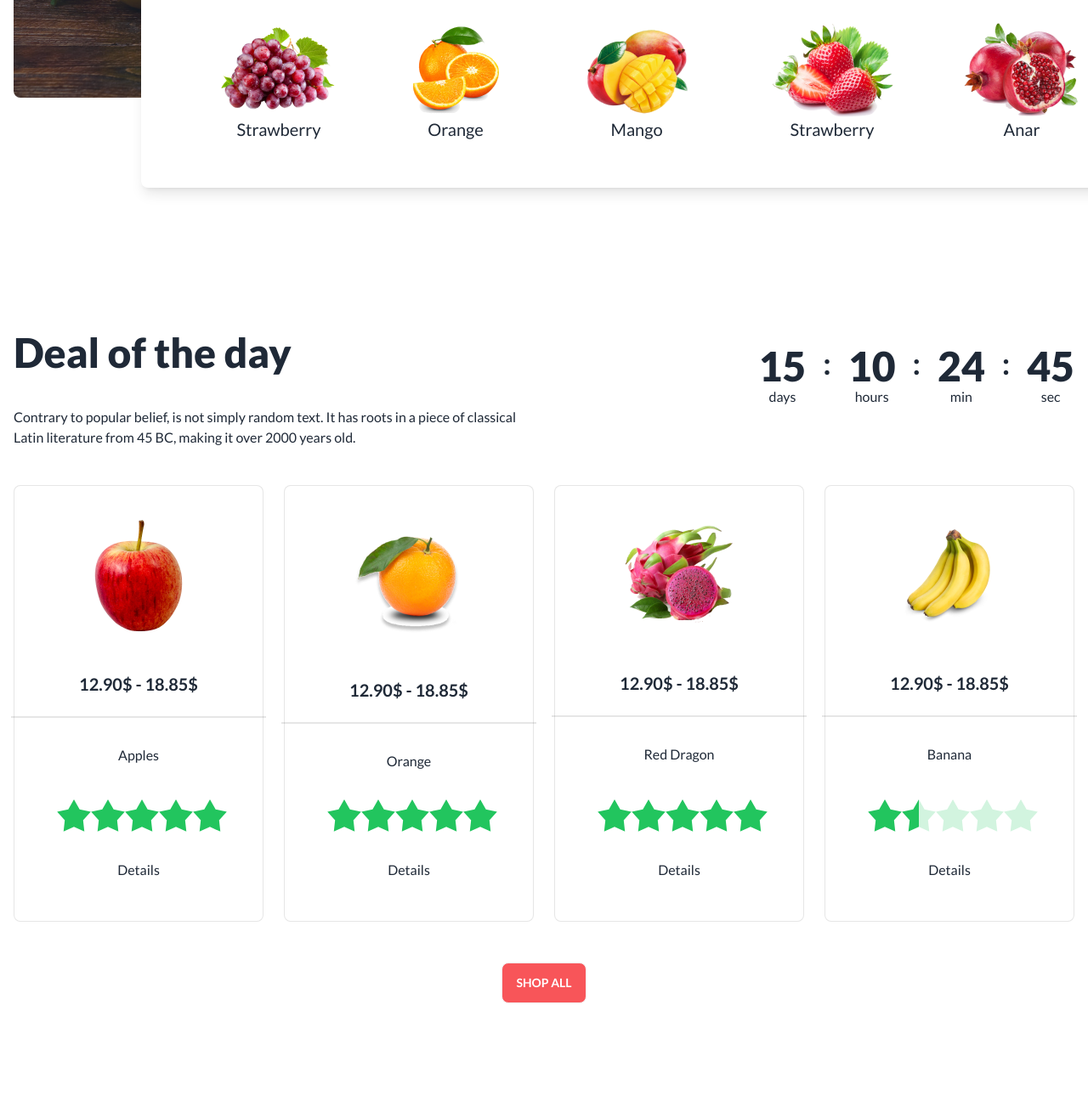
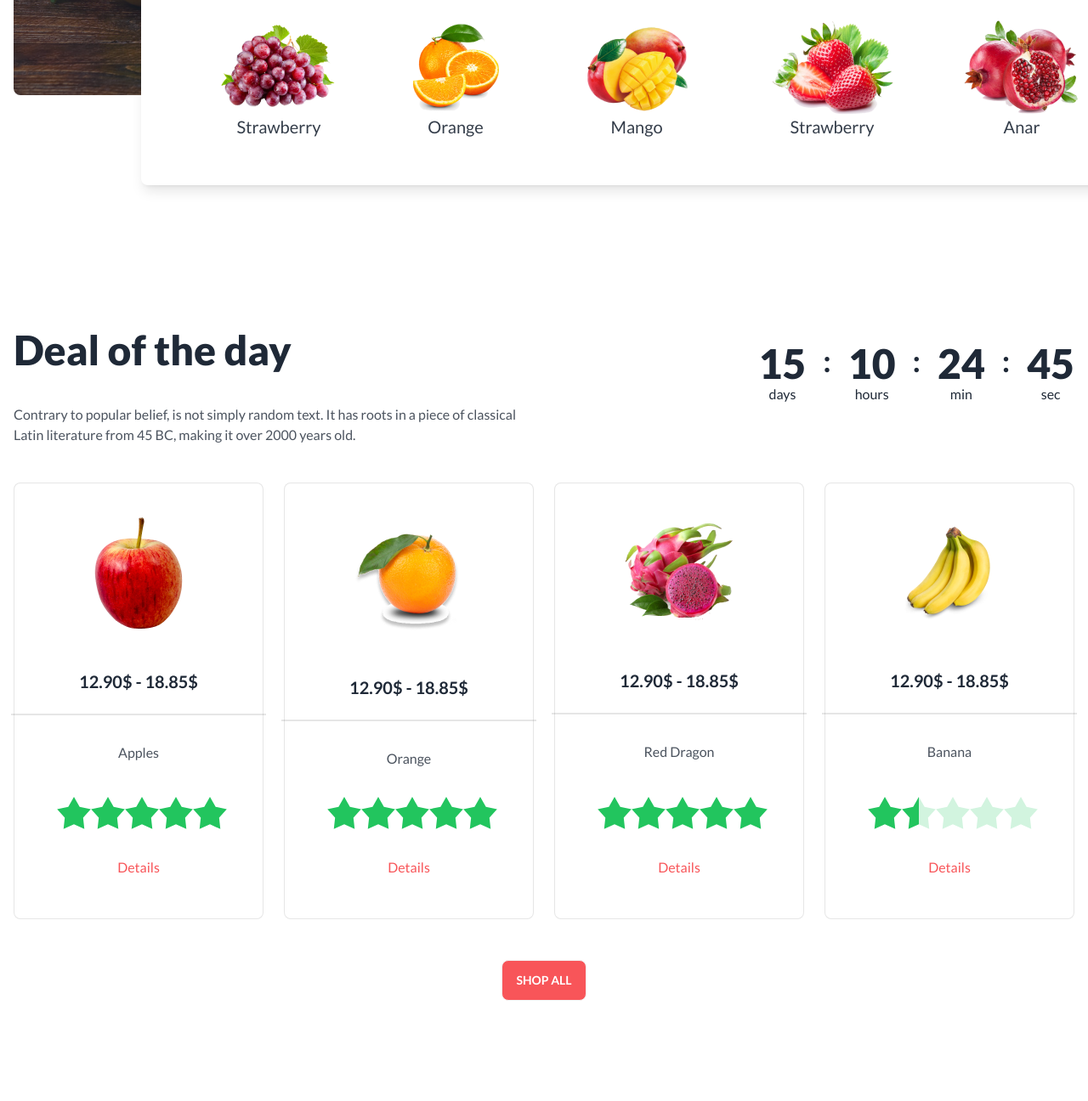
Before and after one commit to SonGokux4/Fruit-shop, a plain HTML site: page index.html in a window 1280 px wide. Shown: the part 744-2040 px from the top of the page at 85% size. Drawn offline with nearby package versions, Linux system fonts and the light colour scheme; grey boxes are pictures that could not be loaded.

Commit message:
colour correction

```diff
--- a/index.html
+++ b/index.html
@@ -21,6 +21,9 @@
 <style>
     .font-primary{
         font-family: 'Lato', sans-serif;
+    }
+    p{
+      opacity: 0.8;
     }
 </style>
 </head>
@@ -47,7 +50,7 @@
             </div>
             <div class="navbar-center text-white">
                 <div class="hidden lg:inline-flex justify-center items-center gap-3">
-                    <img class="w-[54px]" src="./images/logo.png" alt="">
+                    <img class="w-[45px]" src="./images/logo.png" alt="">
                     <h3 class="font-bold text-4xl">Fruit Burst</h3>
 
                 </div>
@@ -116,7 +119,7 @@
   <div class="hero-content text-center text-neutral-content">
     <div class="max-w-md lg:mb-[200px]">
         <h1 class="mb-5 text-6xl font-extrabold">Exotic tastes at your doorstep</h1>
-        <p class="mb-5">We supply highly quality organic products</p>
+        <p class="mb-5 ">We supply highly quality organic products</p>
         <button class="btn btn-primary bg-[#F85559] border-hidden">Shop Now</button>
     </div>
   </div>
@@ -166,23 +169,23 @@
         <div class="hidden text-center text-xl font-medium lg:inline-flex justify-center items-center gap-20 absolute rounded-lg shadow-lg  bg-white w-[1196px] h-[250px] -my-[150px] ml-[150px]">
             <div>
                 <img src="./images/fruit1.png" alt="">
-                <p>Strawberry</p>
+                <p class="opacity-90">Strawberry</p>
             </div>
-            <div>
+            <div >
                 <img src="./images/fruit2.png" alt="">
-                <p>Orange</p>
+                <p class="opacity-90">Orange</p>
             </div>
             <div>
                 <img src="./images/fruit3.png" alt="">
-                <p>Mango</p>
+                <p class="opacity-90">Mango</p>
             </div>
             <div>
                 <img src="./images/fruit4.png" alt="">
-                <p>Strawberry</p>
+                <p class="opacity-90">Strawberry</p>
             </div>
             <div>
                 <img src="./images/fruit5.png" alt="">
-                <p>Anar</p>
+                <p class="opacity-90">Anar</p>
             </div>
 
         </div>
@@ -204,7 +207,7 @@
     <div class=" lg:flex justify-between items-center mt-8">
         <div>
             <h3 class="font-extrabold text-5xl pb-6">Deal of the day</h3>
-            <p class="font-medium text-base py-4">Contrary to popular belief, is not simply random text. It has roots in a piece of classical <br>Latin literature from 45 BC, making it over 2000 years old.</p>
+            <p class="font-medium text-base py-4  opacity-80">Contrary to popular belief, is not simply random text. It has roots in a piece of classical <br>Latin literature from 45 BC, making it over 2000 years old.</p>
         </div>
         <div class="grid grid-flow-col gap-5 text-center auto-cols-max pb-12">
             <div class="flex flex-col">
@@ -255,7 +258,7 @@
             <div class="card-body items-center text-center py-12">
               <h2 class="card-title mb-4">12.90$ - 18.85$</h2>
               <hr class="my-t" style="width:300px; border: 1px solid  rgba(18, 18, 18, 0.10);">
-              <p class="mt-6">Apples</p>
+              <p class="mt-6 ">Apples</p>
               <div class="rating rating-lg rating-half mt-6 ">
                 <input type="radio" name="rating-10" class="rating-hidden" />
                 <input type="radio" name="rating-10" class="bg-green-500 mask mask-star-2 mask-half-1" />
@@ -273,13 +276,13 @@
               <!-- modal  -->
               <div class="card-actions mt-6 ">
                <!-- Open the modal using ID.showModal() method -->
-<button class="" onclick="my_modal_1.showModal()">Details</button>
+<button class="text-[#F85559]" onclick="my_modal_1.showModal()">Details</button>
 <dialog id="my_modal_1" class="modal">
   <form method="dialog" class="modal-box">
     <div class="">
 
         <img  src="./images/fruit6.png" alt="Shoes" class="rounded-xl ml-[180px] mb-4 " />
-        <h3 class="font-bold text-lg">Apples</h3>
+        <h3 class="font-bold text-lg ">Apples</h3>
         <p class="py-4">Professional employees are there for you to pick the most <br>amazing and fresh fruits.</p>
         <div class="rating rating-lg rating-half mt-6 ">
             <input type="radio" name="rating-10" class="rating-hidden" />
@@ -331,7 +334,7 @@
               <!-- modal  -->
               <div class="card-actions mt-6 ">
                <!-- Open the modal using ID.showModal() method -->
-<button class="" onclick="my_modal_2.showModal()">Details</button>
+<button class="text-[#F85559]" onclick="my_modal_2.showModal()">Details</button>
 <dialog id="my_modal_2" class="modal">
   <form method="dialog" class="modal-box">
     <div class="">
@@ -389,7 +392,7 @@
               <!-- modal  -->
               <div class="card-actions mt-6 ">
                <!-- Open the modal using ID.showModal() method -->
-<button class="" onclick="my_modal_3.showModal()">Details</button>
+<button class="text-[#F85559]" onclick="my_modal_3.showModal()">Details</button>
 <dialog id="my_modal_3" class="modal">
   <form method="dialog" class="modal-box">
     <div class="">
@@ -447,7 +450,7 @@
               <!-- modal  -->
               <div class="card-actions mt-6 ">
                <!-- Open the modal using ID.showModal() method -->
-<button class="" onclick="my_modal_4.showModal()">Details</button>
+<button class="text-[#F85559]" onclick="my_modal_4.showModal()">Details</button>
 <dialog id="my_modal_4" class="modal">
   <form method="dialog" class="modal-box">
     <div class="">
```
